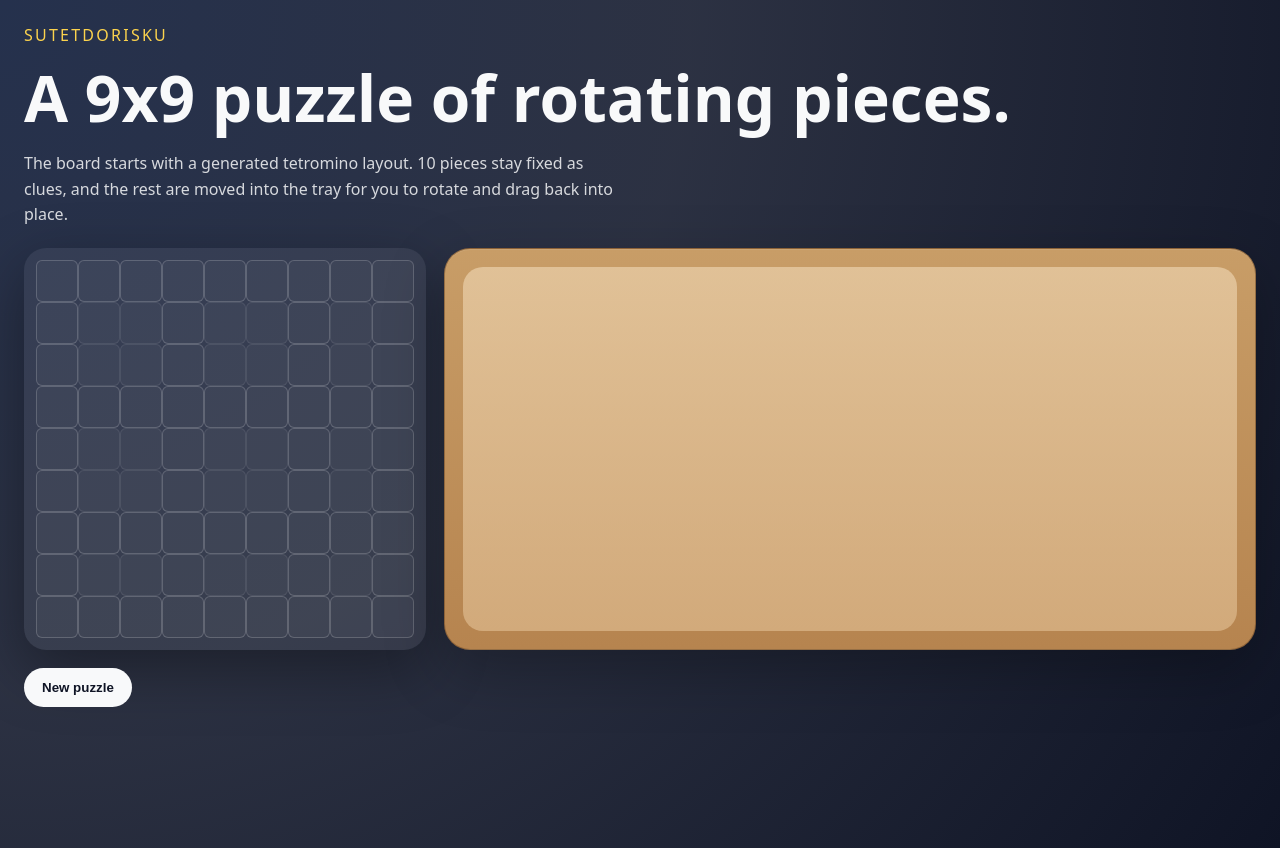
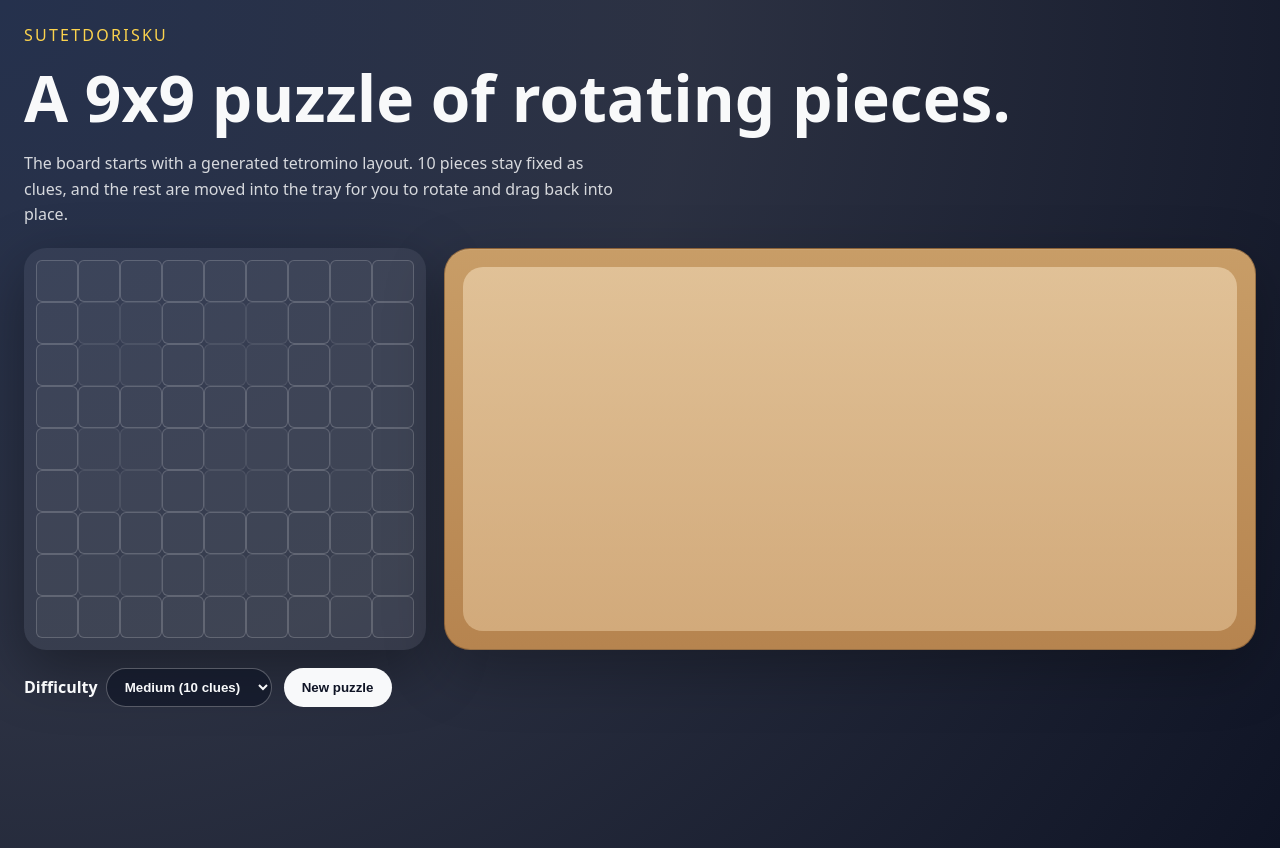
Before and after one commit to evertbouw/sutetdorisku, a React (Vite) app: page / in a window 1280 px wide. Built offline with nearby package versions, Linux system fonts and the light colour scheme.

Commit message:
add difficulty selection

```diff
--- a/src/App.tsx
+++ b/src/App.tsx
@@ -2,7 +2,8 @@ import { useEffect, useMemo, useRef, useState, type CSSProperties } from "react"
 import {
   BOARD_SIZE,
   CELL_SIZE,
-  CLUE_PIECES,
+  DEFAULT_DIFFICULTY,
+  DIFFICULTY_CLUE_PIECES,
   GENERATION_MAX_RETRIES,
   GENERATION_TIMEOUT_MS,
 } from "./game/constants";
@@ -30,6 +31,8 @@ import {
 } from "./game/utils";
 
 export const App = () => {
+  type Difficulty = keyof typeof DIFFICULTY_CLUE_PIECES;
+
   const [board, setBoard] = useState<Cell[][]>(createEmptyBoard);
   const [placedPieces, setPlacedPieces] = useState<Record<string, PlacedPiece>>({});
   const [trayPieces, setTrayPieces] = useState<PlacedPiece[]>([]);
@@ -38,6 +41,7 @@ export const App = () => {
   const [activeDrag, setActiveDrag] = useState<ActiveDrag | null>(null);
   const [preview, setPreview] = useState<PreviewState | null>(null);
   const [isGenerating, setIsGenerating] = useState(false);
+  const [difficulty, setDifficulty] = useState<Difficulty>(DEFAULT_DIFFICULTY);
   const [hoveredPieceId, setHoveredPieceId] = useState<string | null>(null);
   const [, setMessage] = useState("Generate a fresh board and recover the missing tetrominoes.");
   const generationToken = useRef(0);
@@ -48,6 +52,7 @@ export const App = () => {
   );
 
   const isSolved = solutionBoard !== null && boardEquals(board, solutionBoard);
+  const cluePieces = DIFFICULTY_CLUE_PIECES[difficulty];
   const duplicateNumberKeys = useMemo(() => findDuplicateNumberKeys(board), [board]);
   const fireworks = useMemo(() => {
     const palette = ["#ffd166", "#ff6b6b", "#7bdff2", "#cdb4db", "#9bf6b0", "#f9c74f"];
@@ -101,9 +106,10 @@ export const App = () => {
     });
   };
 
-  const startGeneration = () => {
+  const startGeneration = (targetDifficulty: Difficulty = difficulty) => {
     const token = generationToken.current + 1;
     generationToken.current = token;
+    const targetCluePieces = DIFFICULTY_CLUE_PIECES[targetDifficulty];
 
     setIsGenerating(true);
     setSolutionBoard(null);
@@ -134,7 +140,7 @@ export const App = () => {
           return;
         }
 
-        const puzzle = createPuzzleFromArrangement(arrangement);
+        const puzzle = createPuzzleFromArrangement(arrangement, targetCluePieces);
 
         finish();
         setBoard(puzzle.board);
@@ -146,7 +152,7 @@ export const App = () => {
         setPreview(null);
         setIsGenerating(false);
         setMessage(
-          `${CLUE_PIECES} clue pieces are fixed on the board. Rebuild the rest from the tray.`,
+          `${targetCluePieces} clue pieces are fixed on the board. Rebuild the rest from the tray.`,
         );
       };
 
@@ -482,6 +488,15 @@ export const App = () => {
     ].join(" ");
   };
 
+  const handleDifficultyChange = (nextDifficulty: Difficulty) => {
+    if (nextDifficulty === difficulty) {
+      return;
+    }
+
+    setDifficulty(nextDifficulty);
+    startGeneration(nextDifficulty);
+  };
+
   return (
     <div
       style={{
@@ -536,7 +551,7 @@ export const App = () => {
             A 9x9 puzzle of rotating pieces.
           </h1>
           <p style={{ marginTop: 0, maxWidth: "66ch", opacity: 0.84, lineHeight: 1.6 }}>
-            The board starts with a generated tetromino layout. {CLUE_PIECES} pieces stay fixed as
+            The board starts with a generated tetromino layout. {cluePieces} pieces stay fixed as
             clues, and the rest are moved into the tray for you to rotate and drag back into place.
           </p>
         </header>
@@ -642,7 +657,20 @@ export const App = () => {
             </div>
 
             <div style={{ display: "flex", gap: "12px", marginTop: "18px", flexWrap: "wrap" }}>
-              <button type="button" onClick={startGeneration} style={buttonStyle}>
+              <label style={{ display: "flex", alignItems: "center", gap: "8px", fontWeight: 600 }}>
+                Difficulty
+                <select
+                  value={difficulty}
+                  onChange={(event) => handleDifficultyChange(event.target.value as Difficulty)}
+                  style={selectStyle}
+                  disabled={isGenerating}
+                >
+                  <option value="easy">Easy (14 clues)</option>
+                  <option value="medium">Medium (10 clues)</option>
+                  <option value="hard">Hard (6 clues)</option>
+                </select>
+              </label>
+              <button type="button" onClick={() => startGeneration()} style={buttonStyle}>
                 {isGenerating ? "Generating..." : "New puzzle"}
               </button>
             </div>
@@ -840,7 +868,7 @@ export const App = () => {
             >
               Solved!
             </h2>
-            <button type="button" onClick={startGeneration} style={buttonStyle}>
+            <button type="button" onClick={() => startGeneration()} style={buttonStyle}>
               Retry
             </button>
           </div>
@@ -868,3 +896,13 @@ const trayButtonStyle: CSSProperties = {
   gap: "12px",
   textAlign: "left",
 };
+
+const selectStyle: CSSProperties = {
+  border: "1px solid rgba(255, 255, 255, 0.28)",
+  borderRadius: "999px",
+  padding: "10px 14px",
+  fontWeight: 700,
+  color: "#f8f9fa",
+  background: "rgba(15, 20, 37, 0.65)",
+  cursor: "pointer",
+};
--- a/src/game/constants.ts
+++ b/src/game/constants.ts
@@ -1,6 +1,11 @@
 export const BOARD_SIZE = 9;
 export const BLOCK_SIZE = 3;
 export const CELL_SIZE = 42;
-export const CLUE_PIECES = 10;
+export const DIFFICULTY_CLUE_PIECES = {
+  easy: 14,
+  medium: 10,
+  hard: 6,
+} as const;
+export const DEFAULT_DIFFICULTY = "medium";
 export const GENERATION_TIMEOUT_MS = 100;
 export const GENERATION_MAX_RETRIES = 20;
--- a/src/game/puzzle.ts
+++ b/src/game/puzzle.ts
@@ -1,4 +1,4 @@
-import { BLOCK_SIZE, BOARD_SIZE, CLUE_PIECES } from "./constants";
+import { BLOCK_SIZE, BOARD_SIZE } from "./constants";
 import type { Cell, PieceCell, PlacedPiece, RandomFillArrangement } from "./types";
 import { createEmptyBoard, rotatePieceCells, shuffle } from "./utils";
 
@@ -55,9 +55,12 @@ const getPieceCellsFromBoard = (
   }));
 };
 
-export const createPuzzleFromArrangement = (arrangement: RandomFillArrangement) => {
+export const createPuzzleFromArrangement = (
+  arrangement: RandomFillArrangement,
+  cluePieceCount: number,
+) => {
   const allPieces = Object.values(arrangement.placedPieces);
-  const cluePieces = shuffle(allPieces).slice(0, CLUE_PIECES);
+  const cluePieces = shuffle(allPieces).slice(0, cluePieceCount);
   const cluePieceIds = new Set(cluePieces.map((piece) => piece.pieceInstanceId));
   const fixedPieceIds = new Set(cluePieceIds);
   const sudokuSolution = createSudokuSolution();
```
